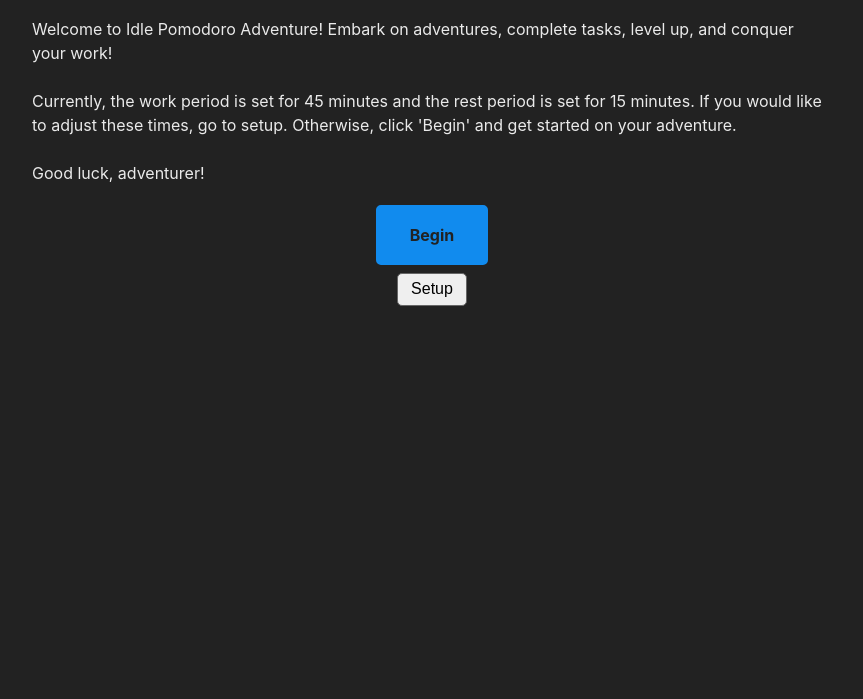
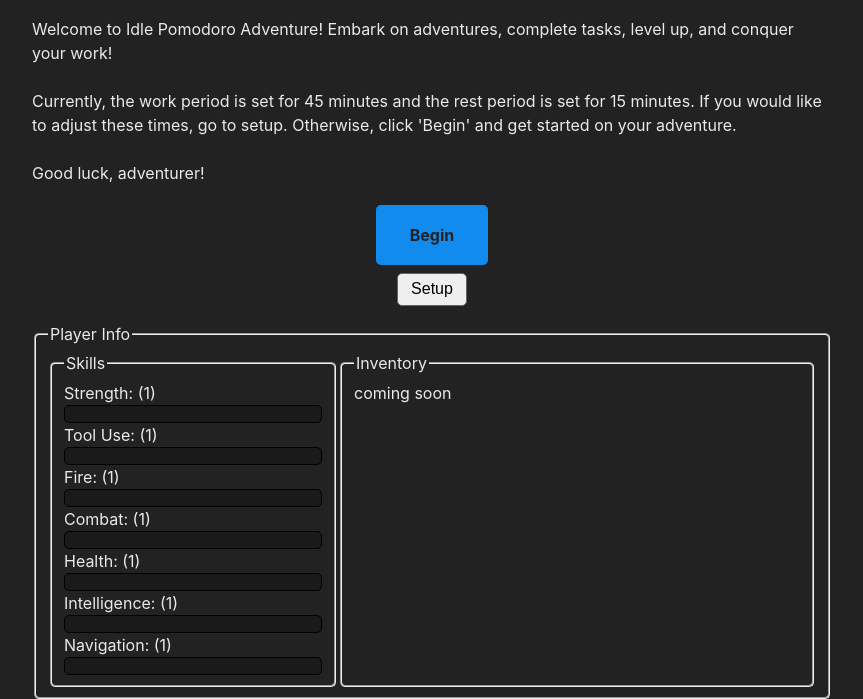
Before and after one commit to brianhaddad/brianhaddad.github.io, a plain HTML site: page games/idle_pomodoro_adventure.htm in a window 1280 px wide. Shown: the part 225-924 px from the top of the page, without its empty margins (208-1071 px from the left). Before the commit the page ends 800 px from the top, so only its background shows below. Drawn offline with Linux system fonts and the light colour scheme.

Commit message:
Working on player display.

```diff
--- a/games/idle_pomodoro_adventure.htm
+++ b/games/idle_pomodoro_adventure.htm
@@ -801,6 +801,15 @@
 
                 mainDiv.appendChild(currentScreenContainer);
 
+                const showPlayerDisplay = () => {
+                    playerDisplayCard.attach(mainDiv);
+                };
+                showPlayerDisplay();
+
+                const hidePlayerDisplay = () => {
+                    playerDisplayCard.detach(mainDiv);
+                };
+
                 this.getStateData = (key) => state.get(key);
                 this.getState = () => state;
 
@@ -809,6 +818,7 @@
                     for (const screen in screens) {
                         screens[screen].hide();
                     }
+
                     switch (newScreen) {
                         case screenTypes.activitySelection:
                             //This ensures the tab can play these sounds later even if the tab is not showing.
@@ -821,7 +831,12 @@
                             currentActivityResult = null;
                             currentAreaData = data.area;
                             currentActivityKey = data.activityKey;
+                            hidePlayerDisplay();
                             startWorkPeriod();
+                            break;
+
+                        case screenTypes.activityResults:
+                            showPlayerDisplay();
                             break;
 
                         case screenTypes.postActivityRest:
@@ -1107,21 +1122,30 @@
             function PlayerDisplayCard(s) {
                 const state = s;
                 const myContainer = createElement('div', {}, null);
+                const skillContainer = createElement('div', {}, null);
+                const skillFieldset = makeFieldset('Skills', {'style': `border-radius:5px;`});
+                skillFieldset.appendChild(skillContainer);
+                const inventoryContainer = createElement('div', {}, null);
+                const inventoryFieldset = makeFieldset('Inventory', {'style': `border-radius:5px;flex-grow:2;`});
+                inventoryFieldset.appendChild(inventoryContainer);
                 const statDisplays = {};
                 for (const stat in skills) {
-                    statDisplays[skills[stat].xpKey] = new PlayerStatDisplay(skills[stat].displayValue);
+                    statDisplays[skills[stat].xpKey] = new PlayerStatDisplay(skills[stat].displayValue, skillContainer);
                 }
-                const inventoryDisplay = new PlayerInventoryDisplay();
+                const inventoryDisplay = new PlayerInventoryDisplay(inventoryContainer);
                 //TODO: the rest of the owl
 
                 //TODO: populate the container, maybe with a fieldset first?
                 //Then fill the statDisplays array.
-                const populate = () => {
-                    //TODO: iterate over the statDisplays and update each one.
-                };
+
+                const cardFieldset = makeFieldset('Player Info', {'style': `border-radius:5px;`});
+                myContainer.appendChild(cardFieldset);
+                const cardContents = createElement('div', {'style': `display:flex;flex-direction:row;align-items:stretch;align-content:stretch;`}, null);
+                cardFieldset.appendChild(cardContents);
+                cardContents.appendChild(skillFieldset);
+                cardContents.appendChild(inventoryFieldset);
 
                 this.update = () => {
-                    //TODO: implement displays for these
                     const newInventoryData = state.get(stateKeys.inventory);
                     inventoryDisplay.update(newInventoryData);
 
@@ -1139,21 +1163,31 @@
                 };
             }
 
-            function PlayerStatDisplay(statName) {
+            function PlayerStatDisplay(statName, parent) {
                 const displayName = statName;
-                //TODO: the rest of the owl.
-                //When updating, can it highlight changes, such as leveling up?
+                const myContainer = createElement('div', {}, null);
+                parent.appendChild(myContainer);
+                const myLabel = createElement('span', {}, null);
+                myContainer.appendChild(myLabel);
+                const myBar = new ProgressBar(myContainer, 256, 16);
+                //TODO: better formatting?
+                //When updating, can it highlight changes, such as leveling up? Would need to track previous values...
                 this.update = (xp) => {
                     const lvl = xpToLevel(xp);
+                    myLabel.innerHTML = `${statName}: (${lvl})`;
                     const nextLvlProgress = getRelativeXpReport(xp);
-                    //TODO: actually draw/display the level and progress bar.
-                };
-            }
-
-            function PlayerInventoryDisplay() {
+                    myBar.update(nextLvlProgress);
+                };
+            }
+
+            function PlayerInventoryDisplay(parent) {
+                const myContainer = createElement('div', {}, null);
+                parent.appendChild(myContainer);
                 //TODO: the rest of the owl.
                 this.update = (inventoryData) => {
+                    myContainer.innerHTML = 'coming soon';
                     //TODO: might want icons/graphics for each inventory item type?
+                    //TODO: how to get this container to line up, size-wise, with the skills container?
                 };
             }
 
```
